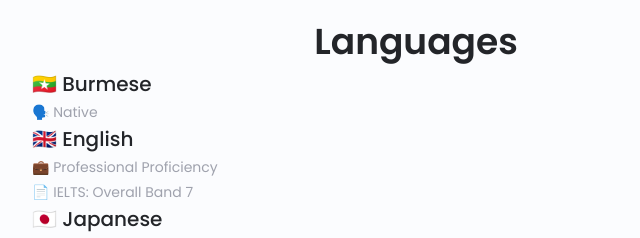
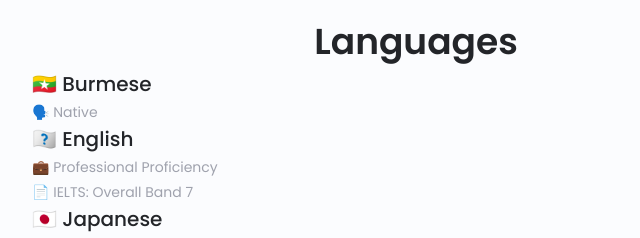
Before and after one commit to Saung210/saung210.github.io, a plain HTML site: page index.html in a window 1280 px wide. Shown: the part 5660-5898 px from the top of the page, 224-864 px from the left. Drawn offline with nearby package versions, Linux system fonts and the light colour scheme.

Commit message:
Update index.html

```diff
--- a/index.html
+++ b/index.html
@@ -736,10 +736,10 @@
                                 <div>
                                     <h3 class="testimonial__name">🇲🇲 Burmese</h3>
                                     <span class="testimonial__client">🗣️ Native</span>
-
-                                    <h3 class="testimonial__name">🇬🇧 English</h3>
+                                    <br>
+                                    <h3 class="testimonial__name">🇪🇳 English</h3>
                                     <span class="testimonial__client">💼 Professional Proficiency<br>📄 IELTS: Overall Band 7</span>
-
+                                    <br>
                                     <h3 class="testimonial__name">🇯🇵 Japanese</h3>
                                     <span class="testimonial__client">🎌 Intermediate<br>📝 Passed JLPT N4</span>
                                 </div>
```
